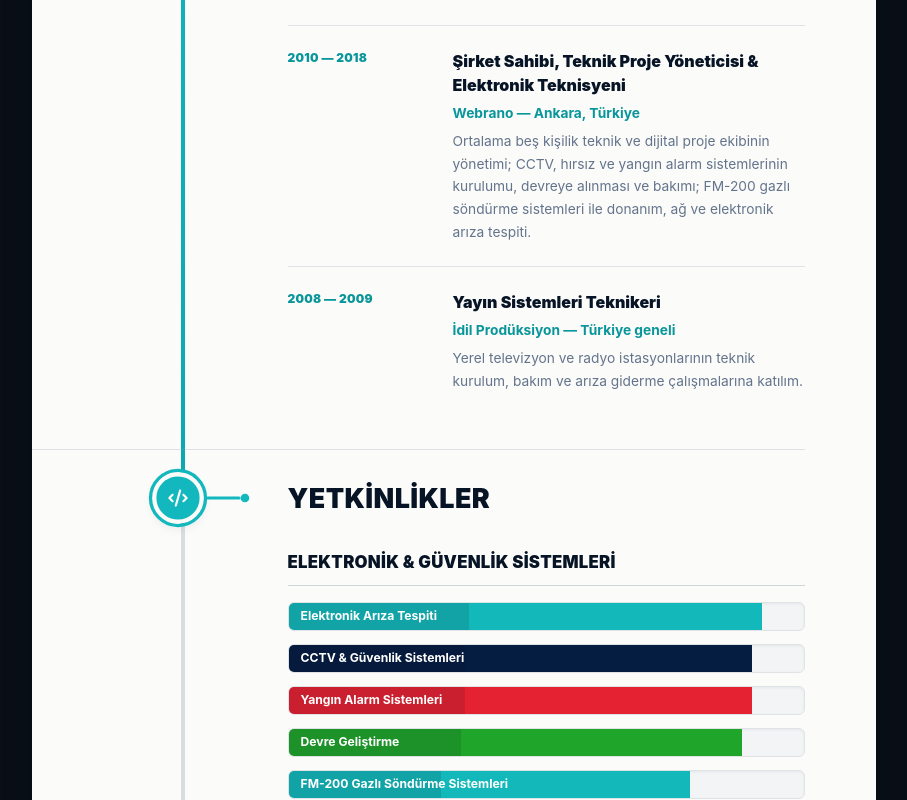
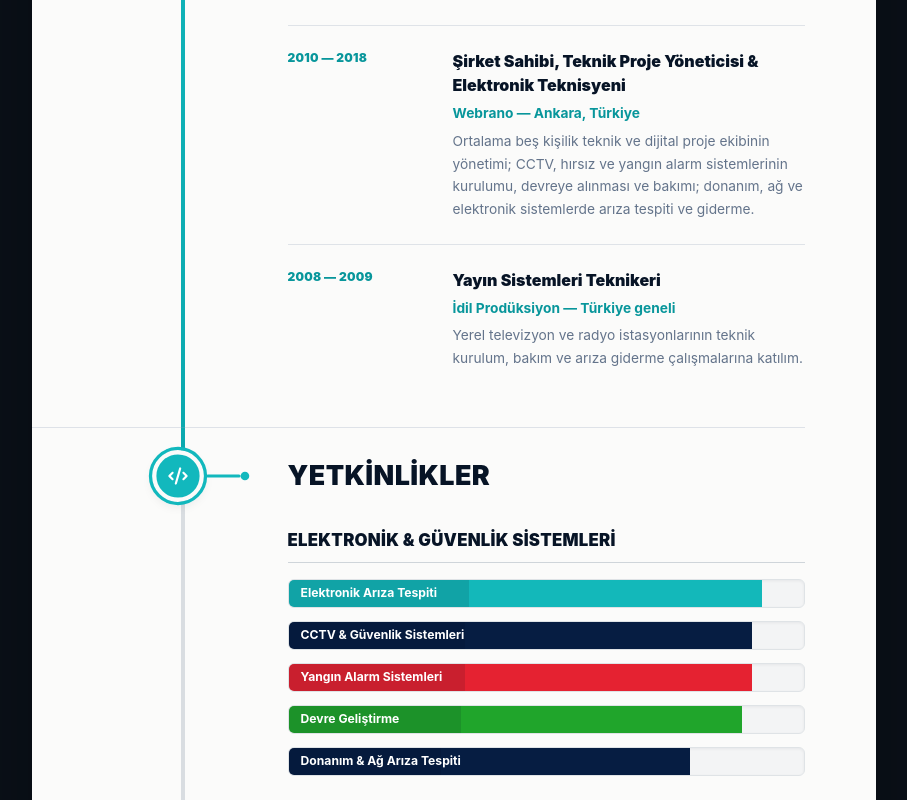
Before and after one commit to ymgrmny-gif/yalcinmutlu, a Next.js app: page / in a window 1280 px wide. Shown: the part 1400-2200 px from the top of the page, without its empty margins (314-1221 px from the left). Built offline with nearby package versions, Linux system fonts and the light colour scheme.

Commit message:
Remove FM-200 references and unused project media

```diff
--- a/data/siteData.ts
+++ b/data/siteData.ts
@@ -82,9 +82,9 @@ export const siteData = {
       ),
       place: l('Webrano — Ankara, Türkiye', 'Webrano — Ankara, Türkiye', 'Webrano — Ankara, Türkei'),
       description: l(
-        'Ortalama beş kişilik teknik ve dijital proje ekibinin yönetimi; CCTV, hırsız ve yangın alarm sistemlerinin kurulumu, devreye alınması ve bakımı; FM-200 gazlı söndürme sistemleri ile donanım, ağ ve elektronik arıza tespiti.',
-        'Managed an average five-person technical and digital project team; installed, commissioned and maintained CCTV, intrusion and fire-alarm systems; worked with FM-200 gas suppression systems and hardware, network and electronic fault diagnosis.',
-        'Führung eines durchschnittlich fünfköpfigen technischen und digitalen Projektteams; Installation, Inbetriebnahme und Wartung von CCTV-, Einbruch- und Brandmeldeanlagen; Installation von FM-200-Gaslöschanlagen sowie Fehlerdiagnose an Hardware-, Netzwerk- und Elektroniksystemen.'
+        'Ortalama beş kişilik teknik ve dijital proje ekibinin yönetimi; CCTV, hırsız ve yangın alarm sistemlerinin kurulumu, devreye alınması ve bakımı; donanım, ağ ve elektronik sistemlerde arıza tespiti ve giderme.',
+        'Managed an average five-person technical and digital project team; installed, commissioned and maintained CCTV, intrusion and fire-alarm systems; diagnosed and resolved hardware, network and electronic system faults.',
+        'Führung eines durchschnittlich fünfköpfigen technischen und digitalen Projektteams; Installation, Inbetriebnahme und Wartung von CCTV-, Einbruch- und Brandmeldeanlagen sowie Fehlerdiagnose und Störungsbehebung an Hardware-, Netzwerk- und Elektroniksystemen.'
       ),
     },
     {
@@ -106,7 +106,6 @@ export const siteData = {
         { name: l('CCTV & Güvenlik Sistemleri', 'CCTV & Security Systems', 'CCTV- & Sicherheitssysteme'), level: 90, levelLabel: l('İleri', 'Advanced', 'Fortgeschritten'), tone: 'navy' },
         { name: l('Yangın Alarm Sistemleri', 'Fire Alarm Systems', 'Brandmeldeanlagen'), level: 90, levelLabel: l('İleri', 'Advanced', 'Fortgeschritten'), tone: 'red' },
         { name: l('Devre Geliştirme', 'Circuit Development', 'Schaltungsentwicklung'), level: 88, levelLabel: l('İleri', 'Advanced', 'Fortgeschritten'), tone: 'green' },
-        { name: l('FM-200 Gazlı Söndürme Sistemleri', 'FM-200 Gas Suppression Systems', 'FM-200-Gaslöschanlagen'), level: 78, levelLabel: l('Uygulamalı', 'Hands-on', 'Praxiserfahrung'), tone: 'aqua' },
         { name: l('Donanım & Ağ Arıza Tespiti', 'Hardware & Network Diagnostics', 'Hardware- & Netzwerkdiagnose'), level: 78, levelLabel: l('Uygulamalı', 'Hands-on', 'Praxiserfahrung'), tone: 'navy' },
       ],
     },
@@ -141,7 +140,6 @@ export const siteData = {
   projects: [
     {
       id: 'ase',
-      image: '/images/projects/ase.svg',
       title: 'Academic Style Engine (ASE)',
       category: l('Akademik Yazım Teknolojisi', 'Academic Writing Technology', 'Technologie für akademisches Schreiben'),
       description: l(
@@ -152,7 +150,6 @@ export const siteData = {
     },
     {
       id: 'kariyer-avcisi',
-      image: '/images/projects/kariyer-avcisi.svg',
       title: 'Kariyer Avcısı',
       category: l('Kariyer Teknolojisi', 'Career Technology', 'Karriere-Technologie'),
       description: l(
@@ -163,7 +160,6 @@ export const siteData = {
     },
     {
       id: 'secure-docs',
-      image: '/images/projects/guvenli-belge-deposu.svg',
       title: 'Kişiye Özel Güvenli Belge Deposu',
       category: l('Güvenli Belge Merkezi', 'Secure Document Center', 'Sicheres Dokumentenzentrum'),
       description: l(
@@ -174,7 +170,6 @@ export const siteData = {
     },
     {
       id: 'privacy-cv-builder',
-      image: '/images/projects/privacy-cv-builder.svg',
       title: 'Privacy CV Builder',
       category: l('CV Teknolojisi', 'CV Technology', 'CV-Technologie'),
       description: l(
```
